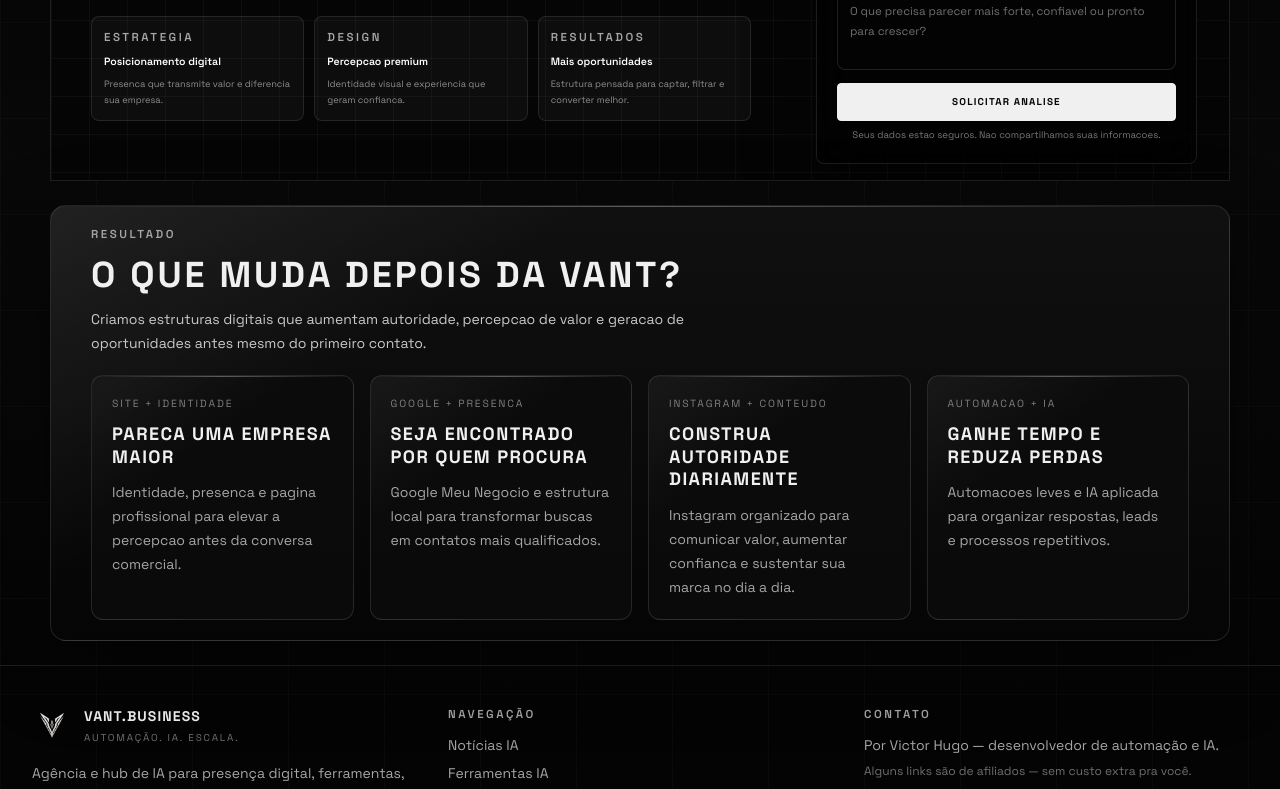
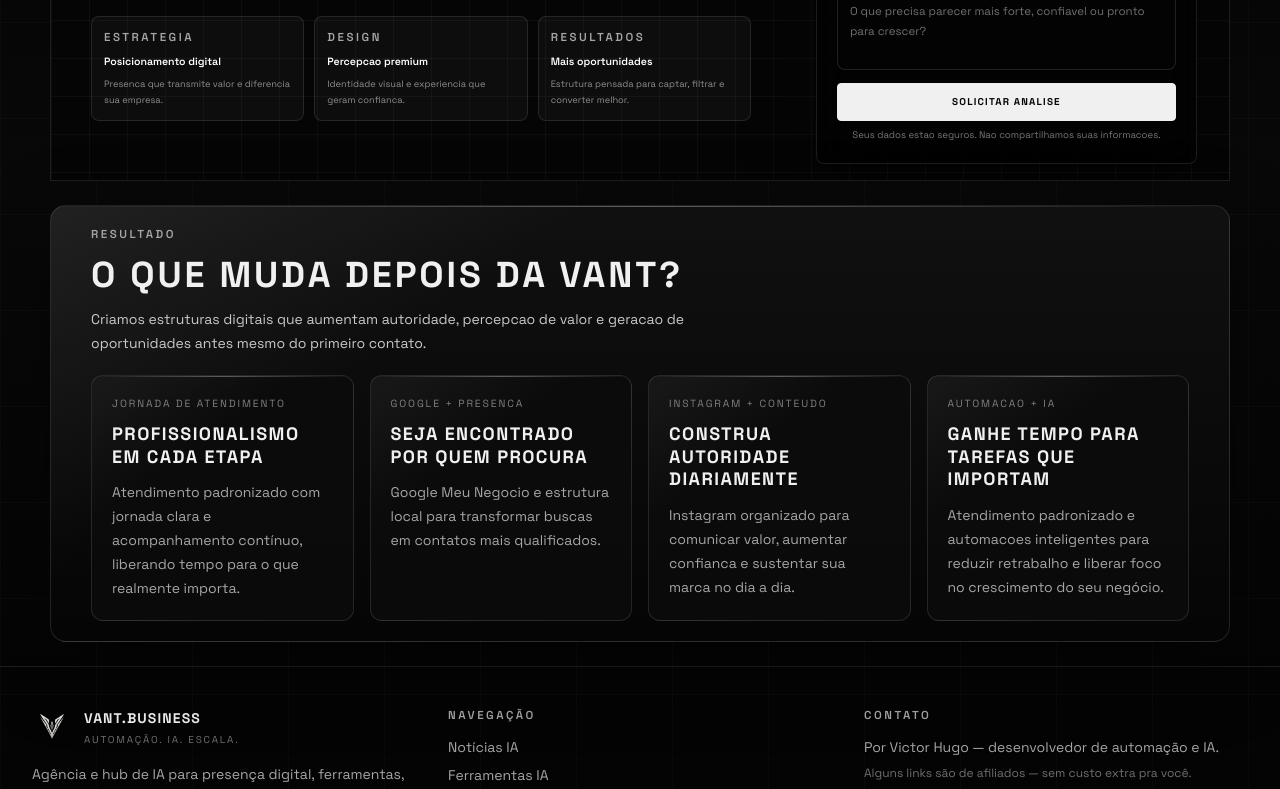
Before and after one commit to victor-hugos/vant-business, a React (Vite) app: page /automatize in a window 1280 px wide. Shown: the part 458-1247 px from the top of the page. Built offline with nearby package versions, Linux system fonts and the light colour scheme.

Commit message:
fix: update briefing copy to emphasize standardized service journey

```diff
--- a/src/pages/AutomatizePage.jsx
+++ b/src/pages/AutomatizePage.jsx
@@ -32,7 +32,7 @@ const budgetOptions = [
 const goalOptions = [
   'Transmitir mais confianca',
   'Gerar mais oportunidades',
-  'Parecer uma empresa maior',
+  'Passar profissionalismo com atendimento padronizado',
   'Ser encontrado por novos clientes',
   'Ganhar tempo com automacao',
   'Ainda estou definindo isso',
@@ -58,9 +58,9 @@ const trustPillars = [
 
 const solutionCards = [
   {
-    title: 'Pareca uma empresa maior',
-    text: 'Identidade, presenca e pagina profissional para elevar a percepcao antes da conversa comercial.',
-    meta: 'Site + identidade',
+    title: 'Profissionalismo em cada etapa',
+    text: 'Atendimento padronizado com jornada clara e acompanhamento contínuo, liberando tempo para o que realmente importa.',
+    meta: 'Jornada de atendimento',
   },
   {
     title: 'Seja encontrado por quem procura',
@@ -73,8 +73,8 @@ const solutionCards = [
     meta: 'Instagram + conteudo',
   },
   {
-    title: 'Ganhe tempo e reduza perdas',
-    text: 'Automacoes leves e IA aplicada para organizar respostas, leads e processos repetitivos.',
+    title: 'Ganhe tempo para tarefas que importam',
+    text: 'Atendimento padronizado e automacoes inteligentes para reduzir retrabalho e liberar foco no crescimento do seu negócio.',
     meta: 'Automacao + IA',
   },
 ];
```
